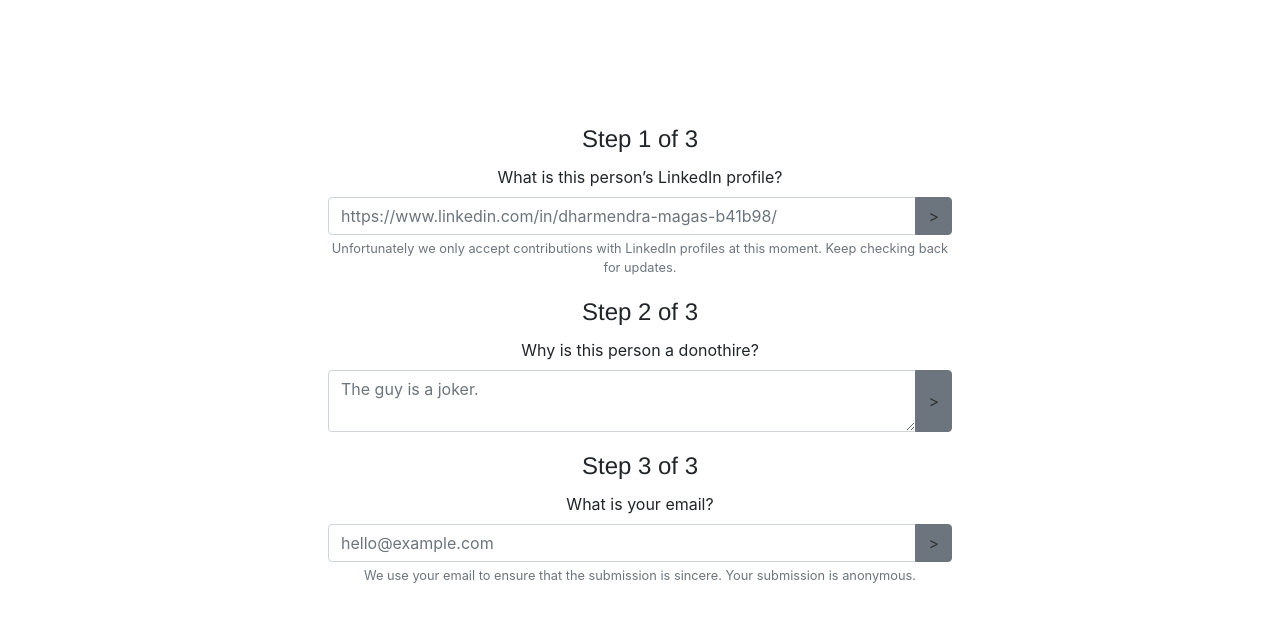
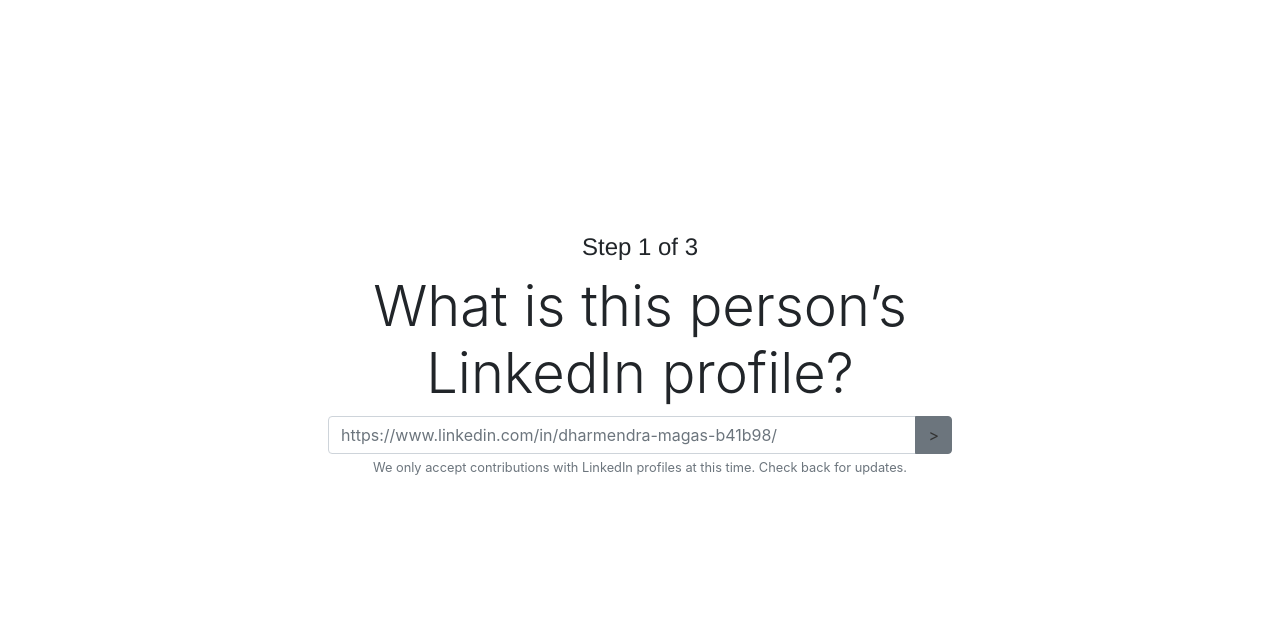
Before and after one commit to clementpoh/clementpoh.github.io, a plain HTML site: page index.html in a window 1280 px wide. Shown: the part 59-680 px from the top of the page. Drawn offline with nearby package versions, Linux system fonts and the light colour scheme; a web font is replaced by a local one.

Commit message:
Introducing rudimentary JS.

```diff
--- a/index.html
+++ b/index.html
@@ -20,45 +20,45 @@
           <a class="nav-link" href="#">FAQ</a>
         </nav>
       </header>
-      <main class="cover-container mx-auto inner cover">
+      <main id="vue" class="cover-container mx-auto inner cover">
         <form action="get">
-          <fieldset class="form-group">
+          <fieldset v-if="step == 0" class="form-group">
             <legend>Step 1 of 3</legend>
 
-            <label for="target">What is this person’s LinkedIn profile?</label>
+            <label class="display-4" for="target">What is this person’s LinkedIn profile?</label>
 
             <div class="input-group">
               <input type="url" id="target" class="form-control" placeholder="https://www.linkedin.com/in/dharmendra-magas-b41b98/">
               <div class="input-group-append">
-                <button class="btn btn-secondary" type="button">&gt;</button>
+                <button class="btn btn-secondary" type="button" v-on:click="next">&gt;</button>
               </div>
             </div>
 
-            <small class="form-text text-muted">Unfortunately we only accept contributions with LinkedIn profiles at this moment. Keep checking back for updates.</small>
+            <small class="form-text text-muted">We only accept contributions with LinkedIn profiles at this time. Check back for updates.</small>
           </fieldset>
 
-          <fieldset class="form-group">
+          <fieldset v-if="step == 1" class="form-group">
             <legend>Step 2 of 3</legend>
 
-            <label for="reasoning">Why is this person a donothire?</label>
+            <label class="display-4" for="reasoning">Why is this person a donothire?</label>
 
             <div class="input-group">
               <textarea id="reasoning" class="form-control" placeholder="The guy is a joker."></textarea>
               <div class="input-group-append">
-                <button class="btn btn-secondary" type="button">&gt;</button>
+                <button class="btn btn-secondary" type="button" v-on:click="next">&gt;</button>
               </div>
             </div>
           </fieldset>
 
-          <fieldset class="form-group">
+          <fieldset v-if="step == 2" class="form-group">
             <legend>Step 3 of 3</legend>
 
-            <label for="sender">What is your email?</label>
+            <label class="display-4" for="sender">What is your email?</label>
 
             <div class="input-group">
               <input type="email" id="sender" class="form-control" placeholder="hello@example.com">
               <div class="input-group-append">
-                <button class="btn btn-secondary" type="button">&gt;</button>
+                <button class="btn btn-secondary" type="button" v-on:click="next">&gt;</button>
               </div>
             </div>
 
@@ -73,5 +73,6 @@
 
     <!-- JavaScript -->
     <script src="https://cdn.jsdelivr.net/npm/vue/dist/vue.js"></script>
+    <script src="./main.js"></script>
   </body>
 </html>
--- /dev/null
+++ b/main.js
@@ -0,0 +1,13 @@
+var app = new Vue({
+  el: '#vue',
+  data: {
+    step: 0
+  },
+  methods: {
+    next: function(event) {
+      this.step += this.step == 2 ? -2 : 1;
+    }
+
+  }
+
+})
```
